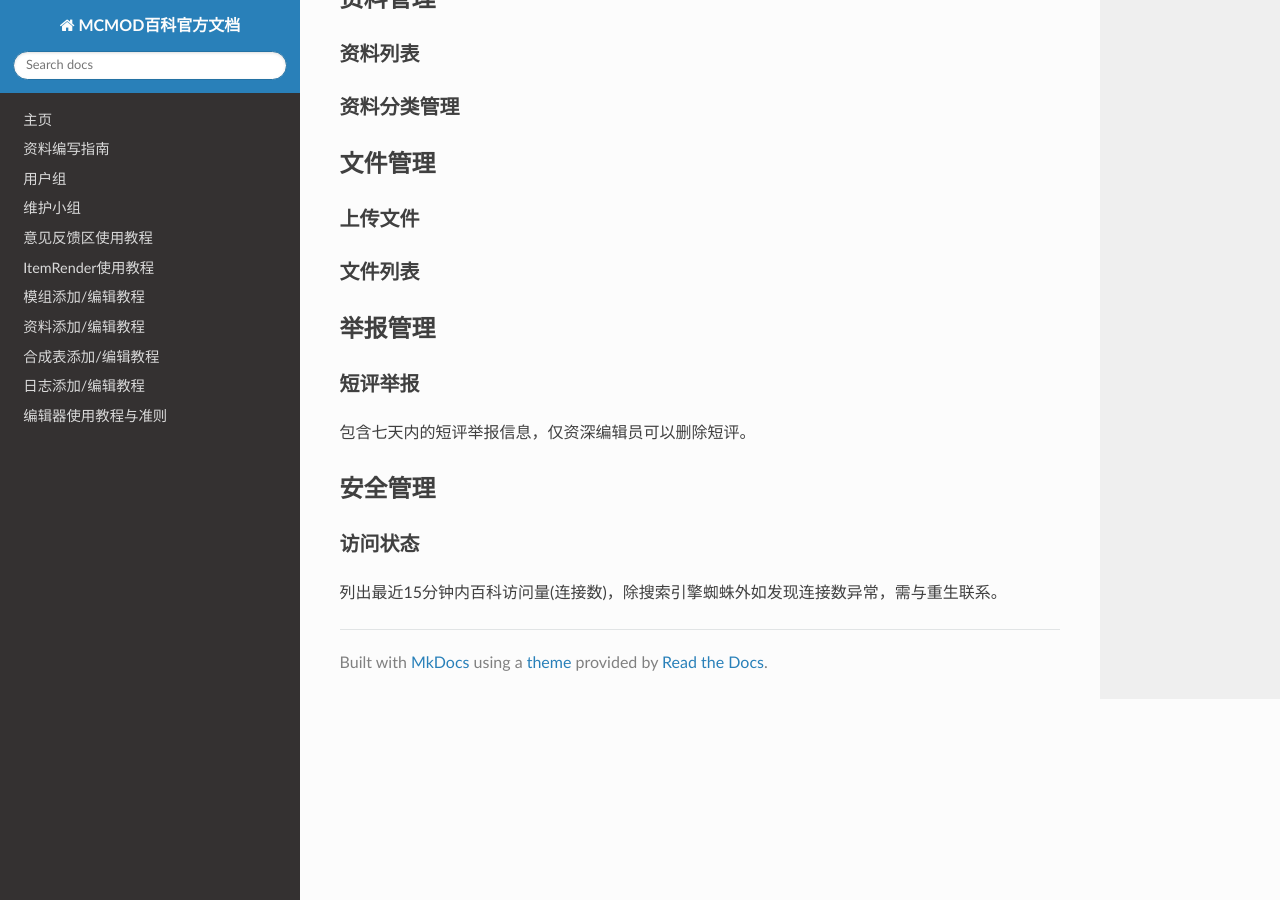
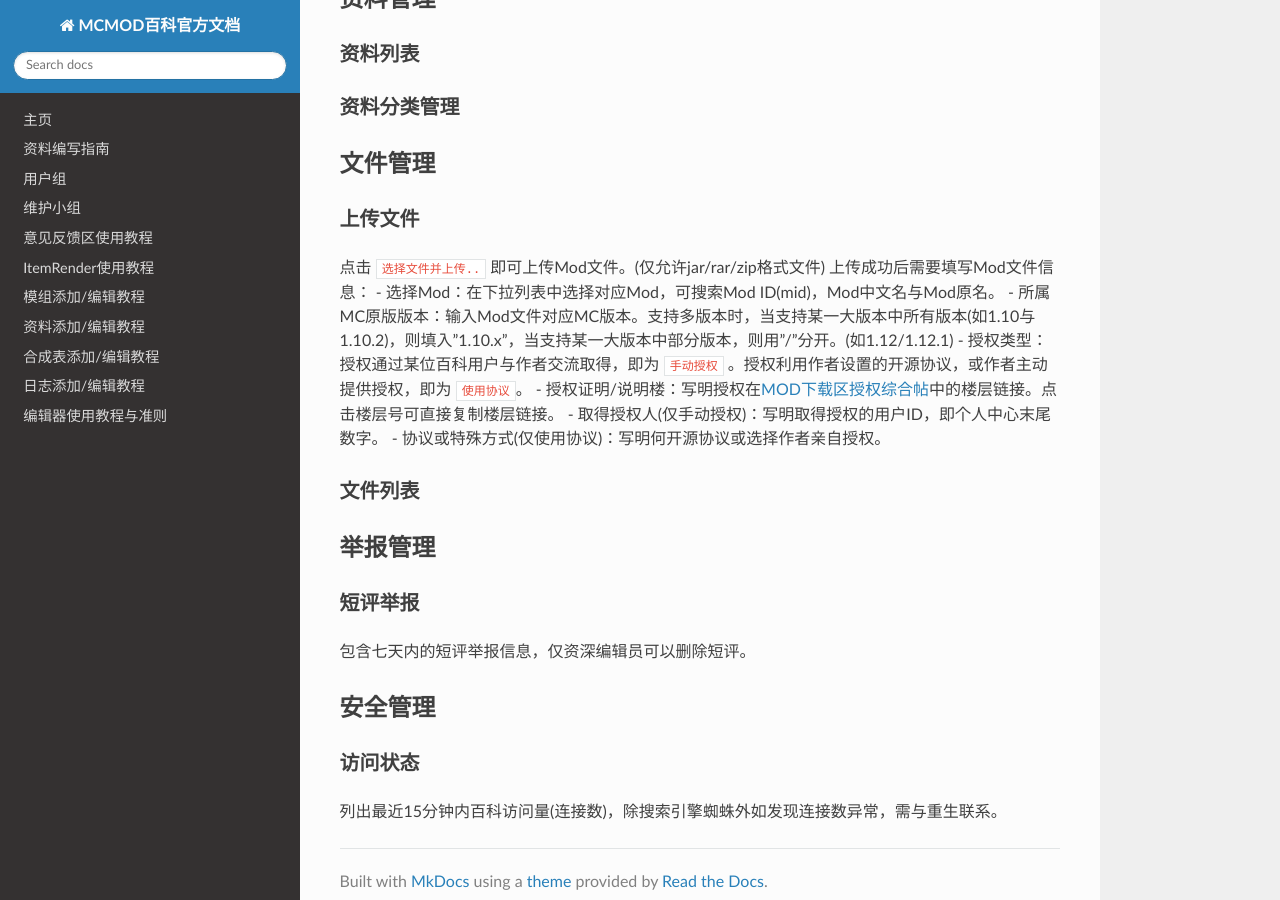
Before and after one commit to Ahrwing/mcmod, an MkDocs documentation site: the page built from docs/admin.md, in a window 1280 px wide and 900 px high, scrolled down 1088 px. Built offline with MkDocs 1.6.1, drawn with Linux system fonts in a browser that asks for light colours; nearby versions of some CDN libraries; old or Windows-style settings are respelled for this version of MkDocs.

Commit message:
Update admin.md

```diff
--- a/docs/admin.md
+++ b/docs/admin.md
@@ -1,49 +1,58 @@
-#后台使用教程
+# 后台使用教程
 
-##管理中心
+## 管理中心
 
 这是后台主页，包含消息提醒，后台公告，管理留言与日志，最后是编辑员列表。
 
 ![image](https://user-images.githubusercontent.com/20513115/43041709-c1ac7bb8-8d9a-11e8-8adb-dd5af34a7294.png)
 
-##模组管理
+## 模组管理
 
-###我的区域
+### 我的区域
 
 这里会列出自己所管辖范围内的所有Mod。
 
-###模组日志管理
+### 模组日志管理
 
-###GUI管理
+### GUI管理
 
-###模组元素管理
+### 模组元素管理
 
 可查看模组元素信息，及包含该元素的Mod。
 
-###MC版本管理
+### MC版本管理
 
 可查看MC百科所支持的所有MC版本，及版本所含Mod数量。
 
-##资料管理
+## 资料管理
 
-###资料列表
+### 资料列表
 
-###资料分类管理
+### 资料分类管理
 
-##文件管理
+## 文件管理
 
-###上传文件
+### 上传文件
 
-###文件列表
+点击 `选择文件并上传..` 即可上传Mod文件。(仅允许jar/rar/zip格式文件)
+上传成功后需要填写Mod文件信息：
+- 选择Mod：在下拉列表中选择对应Mod，可搜索Mod ID(mid)，Mod中文名与Mod原名。
+- 所属MC原版版本：输入Mod文件对应MC版本。支持多版本时，当支持某一大版本中所有版本(如1.10与1.10.2)，则填入"1.10.x"，当支持某一大版本中部分版本，则用"/"分开。(如1.12/1.12.1)
+- 授权类型：授权通过某位百科用户与作者交流取得，即为 `手动授权` 。授权利用作者设置的开源协议，或作者主动提供授权，即为 `使用协议`。
+- 授权证明/说明楼：写明授权在[MOD下载区授权综合帖](https://bbs.mcmod.cn/thread-615-1-1.html)中的楼层链接。点击楼层号可直接复制楼层链接。
+- 取得授权人(仅手动授权)：写明取得授权的用户ID，即个人中心末尾数字。
+- 协议或特殊方式(仅使用协议)：写明何开源协议或选择作者亲自授权。
 
-##举报管理
+### 文件列表
 
-###短评举报
+## 举报管理
+
+### 短评举报
 
 包含七天内的短评举报信息，仅资深编辑员可以删除短评。
 
-##安全管理
+## 安全管理
 
-###访问状态
+### 访问状态
 
 列出最近15分钟内百科访问量(连接数)，除搜索引擎蜘蛛外如发现连接数异常，需与重生联系。
```
